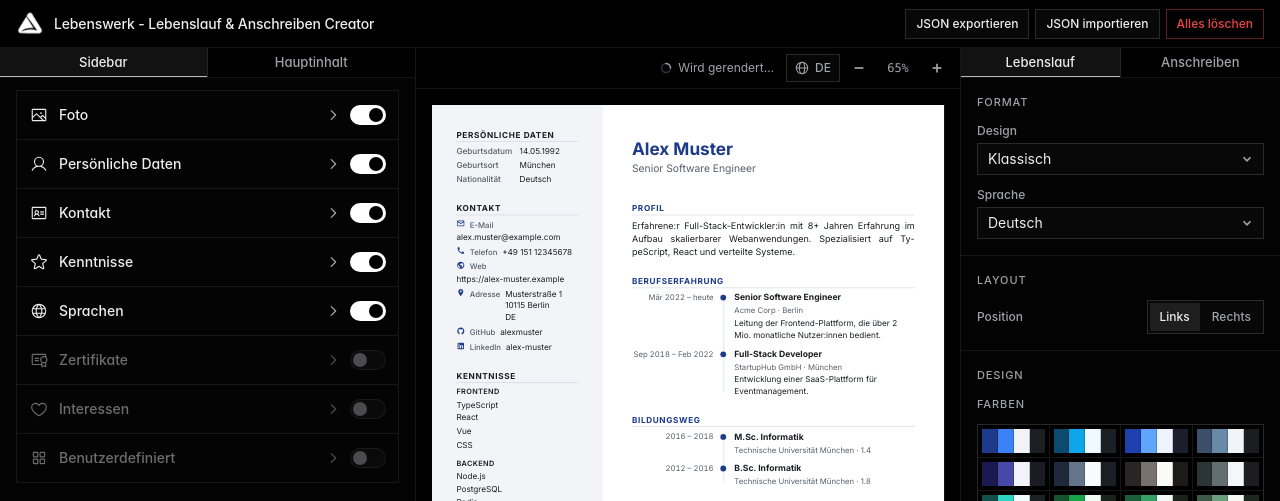
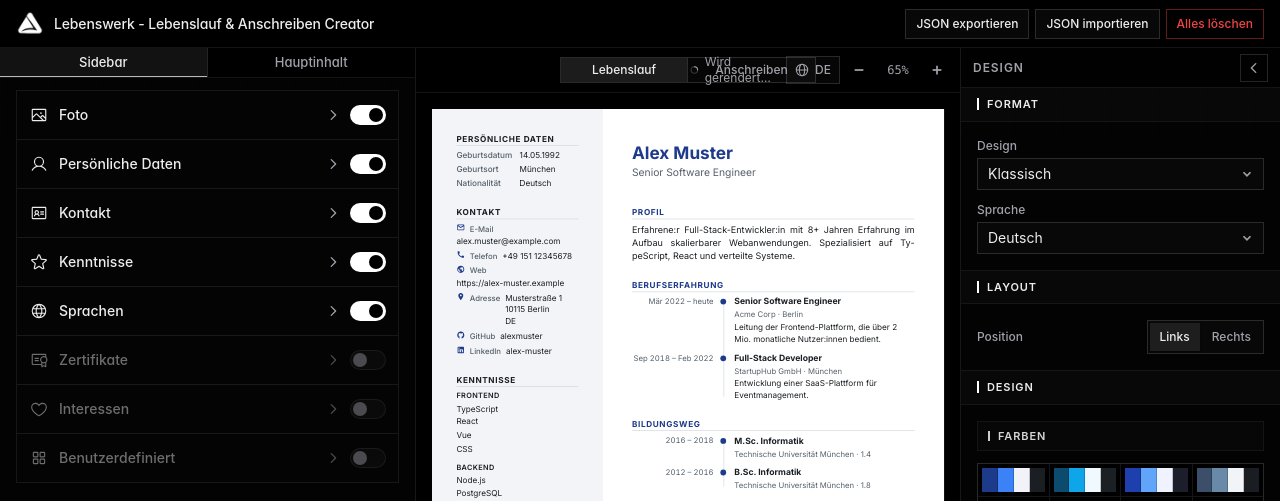
Before and after one commit to Xisisrefliel/lebenswerk, a React (Vite) app in the folder packages/app/: page / in a window 1280 px wide. Shown: the top 501 px of the page. Built offline with nearby package versions, Linux system fonts and the light colour scheme.

Commit message:
minor changes

```diff
--- a/packages/app/src/App.tsx
+++ b/packages/app/src/App.tsx
@@ -13,6 +13,7 @@ export function App() {
   const { t, i18n } = useTranslation();
   const uiLocale = useSettingsStore((s) => s.settings.uiLocale);
   const [clearDialogOpen, setClearDialogOpen] = useState(false);
+  const [designPanelCollapsed, setDesignPanelCollapsed] = useState(false);
   const [menuOpen, setMenuOpen] = useState(false);
   const [mobilePanel, setMobilePanel] = useState<'content' | 'preview' | 'settings'>('content');
   const [isDesktop, setIsDesktop] = useState(() =>
@@ -40,6 +41,9 @@ export function App() {
     setClearDialogOpen(false);
   };
   const showPreviewPane = isDesktop || mobilePanel === 'preview';
+  const workspaceGridClass = designPanelCollapsed
+    ? 'lg:grid-cols-[minmax(24rem,28rem)_minmax(34rem,1fr)_3rem]'
+    : 'lg:grid-cols-[minmax(24rem,28rem)_minmax(34rem,1fr)_minmax(18rem,21rem)]';
 
   return (
     <>
@@ -196,7 +200,7 @@ export function App() {
           ))}
         </div>
 
-        <div className="grid min-h-0 flex-1 grid-cols-1 lg:grid-cols-[minmax(24rem,28rem)_minmax(34rem,1fr)_minmax(18rem,21rem)]">
+        <div className={`grid min-h-0 flex-1 grid-cols-1 ${workspaceGridClass}`}>
           <aside
             className={`min-h-0 border-r border-line bg-surface/35 lg:block ${
               mobilePanel === 'content' ? 'block' : 'hidden'
@@ -229,7 +233,70 @@ export function App() {
               mobilePanel === 'settings' ? 'block' : 'hidden'
             }`}
           >
-            <DocumentToolbar />
+            {designPanelCollapsed && isDesktop ? (
+              <div className="flex h-full min-h-0 flex-col items-center border-l border-white/[0.03] bg-canvas/35">
+                <button
+                  type="button"
+                  onClick={() => {
+                    setDesignPanelCollapsed(false);
+                  }}
+                  className="mt-1.5 flex h-7 w-7 items-center justify-center border border-line-strong text-muted transition-colors hover:bg-white/[0.05] hover:text-ink focus-visible:outline-none focus-visible:ring-2 focus-visible:ring-blue/45"
+                  aria-label={t('workspace.showDesignPanel', {
+                    defaultValue: 'Designleiste anzeigen',
+                  })}
+                  title={t('workspace.showDesignPanel', {
+                    defaultValue: 'Designleiste anzeigen',
+                  })}
+                >
+                  <svg
+                    aria-hidden="true"
+                    className="h-4 w-4"
+                    viewBox="0 0 16 16"
+                    fill="none"
+                    stroke="currentColor"
+                    strokeWidth="1.6"
+                  >
+                    <path d="M6 3l5 5-5 5" strokeLinecap="round" strokeLinejoin="round" />
+                  </svg>
+                </button>
+                <span className="mt-3 [writing-mode:vertical-rl] text-[10px] font-semibold uppercase tracking-[0.12em] text-muted">
+                  {t('workspace.design', { defaultValue: 'Design' })}
+                </span>
+              </div>
+            ) : (
+              <div className="flex h-full min-h-0 flex-col">
+                <div className="hidden h-10 shrink-0 items-center justify-between border-b border-line bg-canvas/55 px-3 lg:flex">
+                  <span className="text-xs font-semibold uppercase tracking-[0.08em] text-muted">
+                    {t('workspace.design', { defaultValue: 'Design' })}
+                  </span>
+                  <button
+                    type="button"
+                    onClick={() => {
+                      setDesignPanelCollapsed(true);
+                    }}
+                    className="flex h-7 w-7 items-center justify-center border border-line-strong text-muted transition-colors hover:bg-white/[0.05] hover:text-ink focus-visible:outline-none focus-visible:ring-2 focus-visible:ring-blue/45"
+                    aria-label={t('workspace.hideDesignPanel', {
+                      defaultValue: 'Designleiste ausblenden',
+                    })}
+                    title={t('workspace.hideDesignPanel', {
+                      defaultValue: 'Designleiste ausblenden',
+                    })}
+                  >
+                    <svg
+                      aria-hidden="true"
+                      className="h-3.5 w-3.5"
+                      viewBox="0 0 16 16"
+                      fill="none"
+                      stroke="currentColor"
+                      strokeWidth="1.6"
+                    >
+                      <path d="M10 3L5 8l5 5" strokeLinecap="round" strokeLinejoin="round" />
+                    </svg>
+                  </button>
+                </div>
+                <DocumentToolbar />
+              </div>
+            )}
           </aside>
         </div>
       </div>
--- a/packages/app/src/features/designer/TokenEditor.tsx
+++ b/packages/app/src/features/designer/TokenEditor.tsx
@@ -11,11 +11,14 @@ import { ColorPickerPopover } from './ColorPickerPopover.js';
 
 function SettingsSection({ title, children }: { title?: string; children: ReactNode }) {
   return (
-    <div className="flex flex-col gap-3 border-t border-line pt-4 first:border-t-0 first:pt-0">
+    <div className="flex flex-col gap-3 border-t border-line/80 pt-3 first:border-t-0 first:pt-0">
       {title && (
-        <h4 className="text-[11px] font-medium uppercase tracking-[0.08em] text-muted">
-          {title}
-        </h4>
+        <div className="border border-line/70 bg-white/[0.018] px-2.5 py-1.5">
+          <h4 className="flex items-center gap-2 text-[11px] font-semibold uppercase tracking-[0.08em] text-ink/90">
+            <span aria-hidden="true" className="h-2.5 w-0.5 bg-accent/80" />
+            {title}
+          </h4>
+        </div>
       )}
       {children}
     </div>
--- a/packages/app/src/features/editor/CoverLetterEditor.tsx
+++ b/packages/app/src/features/editor/CoverLetterEditor.tsx
@@ -41,7 +41,7 @@ export function CoverLetterEditor() {
   const sender = cl.sender;
 
   return (
-    <div className="flex flex-col gap-3">
+    <div>
       {/* DIN 5008 Settings */}
       <LetterSection title={t('coverLetterEditor.din5008Form')}>
         <ToggleGroup
--- a/packages/app/src/features/editor/DocumentToolbar.tsx
+++ b/packages/app/src/features/editor/DocumentToolbar.tsx
@@ -1,5 +1,4 @@
 import type { Locale } from '@cv/core';
-import type { DocumentType } from '@cv/layout-engine';
 import type { ReactNode } from 'react';
 import { useTranslation } from 'react-i18next';
 import { getAllDesigns } from '@cv/layout-engine';
@@ -23,57 +22,17 @@ function InspectorSection({
   children: ReactNode;
 }) {
   return (
-    <section className="border-b border-line px-4 py-4">
+    <section className="border-b border-line">
       {titleSlot ?? (
-        <h2 className="mb-3 text-[11px] font-medium uppercase tracking-[0.08em] text-muted">
-          {title}
-        </h2>
+        <div className="border-b border-line/70 bg-white/[0.025] px-4 py-2">
+          <h2 className="flex items-center gap-2 text-[11px] font-semibold uppercase tracking-[0.08em] text-ink">
+            <span aria-hidden="true" className="h-3 w-0.5 bg-accent" />
+            {title}
+          </h2>
+        </div>
       )}
-      <div className="flex flex-col gap-3">{children}</div>
+      <div className="flex flex-col gap-3 px-4 py-4">{children}</div>
     </section>
-  );
-}
-
-function DocumentTypeTabs({
-  ariaLabel,
-  options,
-  value,
-  onChange,
-}: {
-  ariaLabel: string;
-  options: readonly { value: DocumentType; label: string }[];
-  value: DocumentType;
-  onChange: (value: DocumentType) => void;
-}) {
-  return (
-    <div
-      role="tablist"
-      aria-label={ariaLabel}
-      className="grid border-b border-line bg-canvas"
-      style={{ gridTemplateColumns: `repeat(${options.length}, minmax(0, 1fr))` }}
-    >
-      {options.map((option) => {
-        const selected = value === option.value;
-        return (
-          <button
-            key={option.value}
-            type="button"
-            role="tab"
-            aria-selected={selected}
-            onClick={() => {
-              onChange(option.value);
-            }}
-            className={`min-w-0 border-r border-line px-3 py-2 text-center text-[13px] font-medium leading-none transition-colors last:border-r-0 focus-visible:outline-none focus-visible:ring-1 focus-visible:ring-inset focus-visible:ring-white/55 ${
-              selected
-                ? 'bg-white/[0.07] text-ink shadow-[inset_0_-1px_0_0_rgba(255,255,255,0.7)]'
-                : 'bg-canvas text-muted hover:bg-white/[0.045] hover:text-ink'
-            }`}
-          >
-            <span className="block truncate">{option.label}</span>
-          </button>
-        );
-      })}
-    </div>
   );
 }
 
@@ -82,8 +41,6 @@ export function DocumentToolbar() {
   const design = useActiveDesign();
   const activeDesignId = useDesignStore((s) => s.activeDesignId);
   const applyDesign = useDesignStore((s) => s.applyDesign);
-  const activeDocumentType = useDesignStore((s) => s.activeDocumentType);
-  const setActiveDocumentType = useDesignStore((s) => s.setActiveDocumentType);
   const setSlotOption = useDesignStore((s) => s.setSlotOption);
   const resolvedSlotOptions = useResolvedSlotOptions();
   const uiLocale = useSettingsStore((s) => s.settings.uiLocale);
@@ -97,10 +54,6 @@ export function DocumentToolbar() {
     value: loc,
     label: loc === 'de' ? 'Deutsch' : 'English',
   }));
-  const documentTypeOptions = design.documentTypes.map((dt) => ({
-    value: dt,
-    label: t(`documentTypes.${dt}`),
-  }));
   const rawSidebarPosition = resolvedSlotOptions['sidebar.position'];
   const sidebarPosition = rawSidebarPosition === 'right' ? 'right' : 'left';
   const hasSidebarPosition = Boolean(design.slots.sidebar?.options?.position);
@@ -108,17 +61,6 @@ export function DocumentToolbar() {
   return (
     <div className="flex h-full min-h-0 flex-col">
       <div className="scrollbar-none min-h-0 flex-1 overflow-y-auto">
-        {design.documentTypes.length > 1 && (
-          <DocumentTypeTabs
-            ariaLabel={t('workspace.documentType', { defaultValue: 'Dokumenttyp' })}
-            options={documentTypeOptions}
-            value={activeDocumentType}
-            onChange={(value) => {
-              setActiveDocumentType(value);
-            }}
-          />
-        )}
-
         <InspectorSection title={t('workspace.format', { defaultValue: 'Format' })}>
           <Select
             label={t('toolbar.design')}
--- /dev/null
+++ b/packages/app/src/features/editor/DocumentTypeSwitch.tsx
@@ -0,0 +1,47 @@
+import { useTranslation } from 'react-i18next';
+import { useActiveDesign, useDesignStore } from '../../state/designStore.js';
+
+export function DocumentTypeSwitch() {
+  const { t } = useTranslation();
+  const design = useActiveDesign();
+  const activeDocumentType = useDesignStore((s) => s.activeDocumentType);
+  const setActiveDocumentType = useDesignStore((s) => s.setActiveDocumentType);
+
+  if (!design || design.documentTypes.length <= 1) return null;
+
+  const options = design.documentTypes.map((dt) => ({
+    value: dt,
+    label: t(`documentTypes.${dt}`),
+  }));
+
+  return (
+    <div
+      role="tablist"
+      aria-label={t('workspace.documentType', { defaultValue: 'Dokumenttyp' })}
+      className="grid min-w-0 overflow-hidden border border-line-strong bg-white/[0.025]"
+      style={{ gridTemplateColumns: `repeat(${options.length}, minmax(0, 1fr))` }}
+    >
+      {options.map((option) => {
+        const selected = activeDocumentType === option.value;
+        return (
+          <button
+            key={option.value}
+            type="button"
+            role="tab"
+            aria-selected={selected}
+            onClick={() => {
+              setActiveDocumentType(option.value);
+            }}
+            className={`min-w-0 border-r border-line px-3 py-1.5 text-center text-xs font-medium leading-none transition-colors last:border-r-0 focus-visible:outline-none focus-visible:ring-1 focus-visible:ring-inset focus-visible:ring-white/55 ${
+              selected
+                ? 'bg-white/[0.09] text-ink'
+                : 'text-muted hover:bg-white/[0.045] hover:text-ink'
+            }`}
+          >
+            <span className="block truncate">{option.label}</span>
+          </button>
+        );
+      })}
+    </div>
+  );
+}
--- a/packages/app/src/features/editor/EditorTabs.tsx
+++ b/packages/app/src/features/editor/EditorTabs.tsx
@@ -49,7 +49,9 @@ export function EditorTabs() {
 
     return (
       <div className="flex flex-col gap-5 px-4 py-3">
-        <CoverLetterEditor />
+        <RegionShell title={t('workspace.content', { defaultValue: 'Inhalt' })}>
+          <CoverLetterEditor />
+        </RegionShell>
 
         {config.headerComponents?.length && config.headerAccepts ? (
           <RegionShell title={t('workspace.regionHeader', { defaultValue: 'Kopfbereich' })}>
--- a/packages/app/src/features/preview/PreviewPane.tsx
+++ b/packages/app/src/features/preview/PreviewPane.tsx
@@ -4,6 +4,7 @@ import { useCoverLetterStore } from '../../state/coverLetterStore.js';
 import { useActiveDesign, useDesignStore } from '../../state/designStore.js';
 import { useResumeStore } from '../../state/resumeStore.js';
 import { useSettingsStore } from '../../state/settingsStore.js';
+import { DocumentTypeSwitch } from '../editor/DocumentTypeSwitch.js';
 import { usePagedPreview } from './usePagedPreview.js';
 
 const ZOOM_STEPS = [0.25, 0.5, 0.75, 1, 1.25, 1.5, 2] as const;
@@ -105,13 +106,15 @@ export function PreviewPane() {
   return (
     <div className="flex h-full flex-col">
       {/* Toolbar: page count + zoom controls + rendering status */}
-      <div className="flex shrink-0 items-center justify-between border-b border-line bg-canvas/60 px-3 py-1.5 backdrop-blur-sm">
-        <span className="font-mono text-xs tabular-nums text-muted">
+      <div className="grid shrink-0 grid-cols-[minmax(0,1fr)_minmax(8rem,16rem)_minmax(0,1fr)] items-center gap-3 border-b border-line bg-canvas/60 px-3 py-1.5 backdrop-blur-sm">
+        <span className="min-w-0 font-mono text-xs tabular-nums text-muted">
           {pageCount > 0 &&
             `${pageCount} ${pageCount === 1 ? t('preview.page') : t('preview.pages')}`}
         </span>
 
-        <div className="flex items-center gap-1">
+        <DocumentTypeSwitch />
+
+        <div className="flex min-w-0 items-center justify-end gap-1">
           {generating && (
             <span className="mr-2 flex items-center gap-1.5 text-xs text-muted">
               <svg className="h-3 w-3 animate-spin" viewBox="0 0 16 16" fill="none">
```
Also changed, not shown: packages/app/src/features/editor/cover-letter/LetterSection.tsx (+5 -3 lines).
